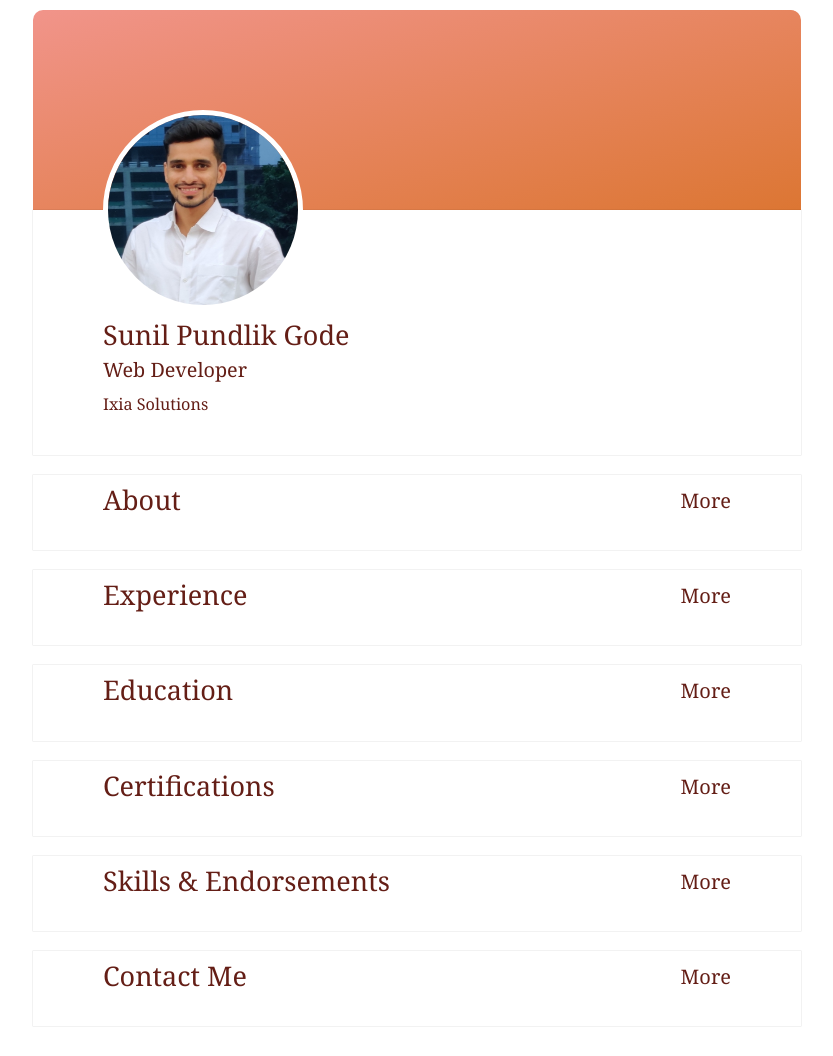
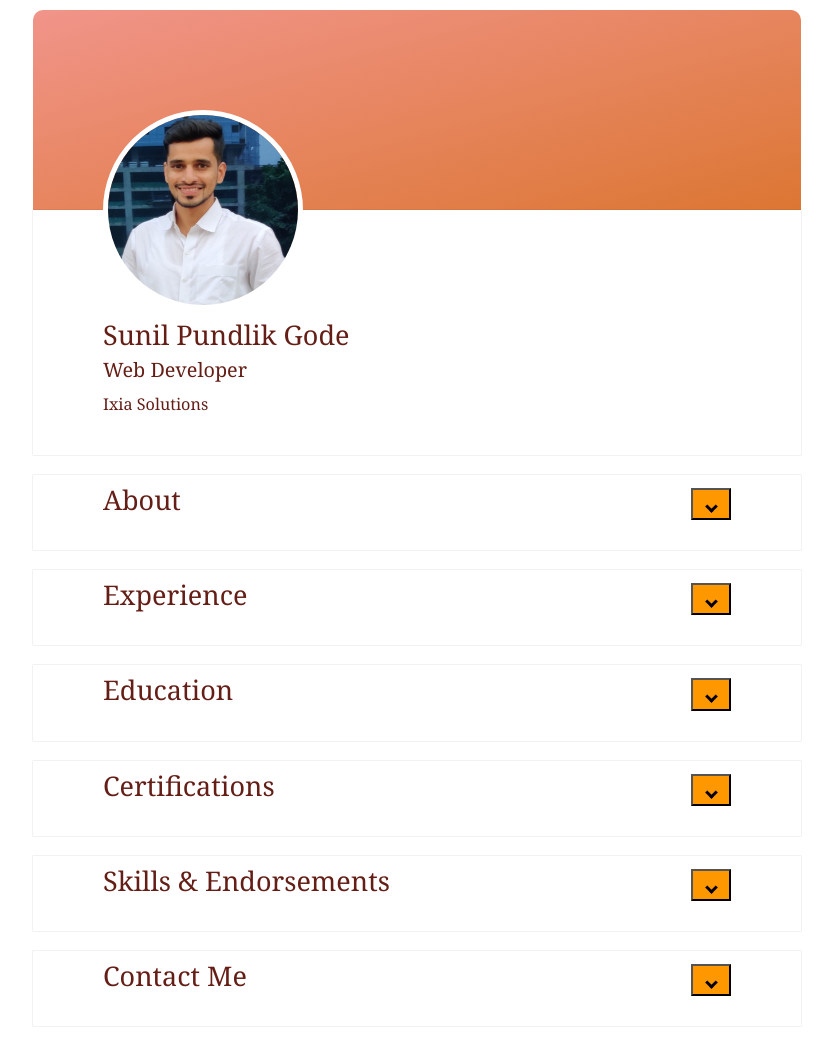
Before and after one commit to sg1592/Portfolio-Website, a Gatsby site: page / in a window 1280 px wide. Shown: the whole page, without its empty margins (223-1056 px from the left). Built offline with nearby package versions, Linux system fonts and the light colour scheme; Gatsby itself is replaced by a stand-in of ours.

Commit message:
about.js

```diff
--- a/src/components/about.js
+++ b/src/components/about.js
@@ -10,7 +10,7 @@ export default function About(){
                 justifyContent: "space-between",
             }}>
             <p className="title">About</p>
-            <span  className="text"  onClick={() => setOpen(!open)}>More</span>
+            <span  className="text"  onClick={() => setOpen(!open)}><button class="btn"><i class="arrow down"></i></button></span>
 
             </div>
 
--- a/src/components/certifications.js
+++ b/src/components/certifications.js
@@ -19,7 +19,7 @@ export default function Certification(){
             justifyContent: "space-between",
         }}>
             <p className="title">Certifications</p>
-            <span   className="text" onClick={() => setOpen(!open)}>More</span>
+            <span   className="text" onClick={() => setOpen(!open)}><button class="btn"><i class="arrow down"></i></button></span>
 
             </div>
 
--- a/src/components/contact.js
+++ b/src/components/contact.js
@@ -4,13 +4,13 @@ import { Grid } from "@material-ui/core"
 export default function Contact(){
     const [open, setOpen] = useState(false)
     return (
-        <div className="contact">
+        <div  className="contact">
             <div style={{
                 display: "flex",
                 justifyContent: "space-between",
             }}>
             <p className="title">Contact Me</p>
-            <span   className="text" onClick={() => setOpen(!open)}>More</span>
+            <span   className="text" onClick={() => setOpen(!open)}><button class="btn"><i class="arrow down"></i></button></span>
 
             </div>
 
--- a/src/components/education.js
+++ b/src/components/education.js
@@ -21,7 +21,7 @@ export default function Education(){
                 justifyContent: "space-between",
             }}>
             <p className="title">Education</p>
-            <span   className="text" onClick={() => setOpen(!open)}>More</span>
+            <span   className="text" onClick={() => setOpen(!open)}><button class="btn"><i class="arrow down"></i></button></span>
 
             </div>
 
--- a/src/components/experience.js
+++ b/src/components/experience.js
@@ -20,7 +20,7 @@ export default function Experience(){
                 justifyContent: "space-between",
             }}>
             <p className="title">Experience</p>
-            <span className="text" onClick={() => setOpen(!open)}>More</span>
+            <span className="text" onClick={() => setOpen(!open)}><button class="btn"><i class="arrow down"></i></button></span>
 
             </div>
 
--- a/src/components/layout.css
+++ b/src/components/layout.css
@@ -625,8 +625,13 @@ header {
   height: 200px;
   margin: 0px auto;
   /* background: #2C3E50; */
-  background: linear-gradient(to bottom right, #f1948a, #dc7633);
+   background: linear-gradient(to bottom right, #f1948a, #dc7633);
+  /* background: url('../images/paver.jpg');
+  background-repeat: no-repeat;
+  background-size: cover;
+  background-position: absolute; */
   border-radius: 10px 10px 0px 0px;
+
 }
 
 .profile {
@@ -678,13 +683,32 @@ header {
   cursor: pointer;
   margin: -7px 0px 0px 0px;
 
+}
+.text:hover{
+  color: rgb(121, 91, 7);
+}
 
+.arrow {
+  border: solid black;
+  border-width: 0 3px 3px 0;
+  display: inline-block;
+  padding: 3px;
 
 }
 
+.down {
+  transform: rotate(45deg);
+  -webkit-transform: rotate(45deg);
+}
 
+.btn{
+  width:40px;
+  background-color: #ff9800;
+}
 
-
+.btn:hover{
+  background: #e68a00;
+}
 
 .contact,
 .accomplishments,
--- a/src/components/skills.js
+++ b/src/components/skills.js
@@ -26,7 +26,7 @@ export default function Skills(){
                 justifyContent: "space-between",
             }}>
             <p className="title">Skills & Endorsements</p>
-            <span   className="text" onClick={() => setOpen(!open)}>More</span>
+            <span   className="text" onClick={() => setOpen(!open)}><button class="btn"><i class="arrow down"></i></button></span>
 
             </div>
 
```
Also changed, not shown: src/images/paver.jpg (added).
